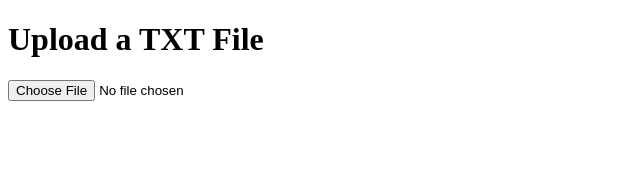
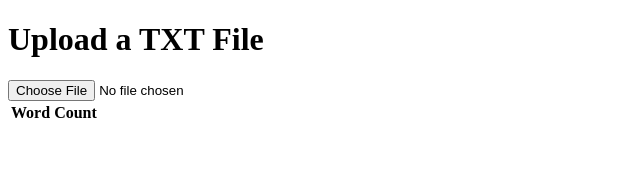
Before and after one commit to HesamSe/word-lens, a Next.js app: page / in a window 1280 px wide. Shown: the top 175 px of the page, without its empty margins (0-640 px from the left). Built offline with nearby package versions, Linux system fonts and the light colour scheme.

Commit message:
add word counter

```diff
--- a/pages/index.tsx
+++ b/pages/index.tsx
@@ -1,7 +1,11 @@
 import { useState } from 'react';
+type WordCount = {
+    word: string;
+    count: number;
+};
 
 export default function Home() {
-    const [charCount, setCharCount] = useState<number | null>(null);
+    const [words, setWords] = useState<WordCount[]>();
     const [error, setError] = useState<string | null>(null);
 
     const handleUpload = async (event: React.ChangeEvent<HTMLInputElement>) => {
@@ -24,7 +28,7 @@
 
             const data = await response.json();
             if (response.ok) {
-                setCharCount(data.charCount);
+                setWords(data.words);
                 setError(null);
             } else {
                 setError(data.error || 'Upload failed');
@@ -46,8 +50,37 @@
                     className="block w-full text-sm text-gray-700 file:mr-4 file:py-2 file:px-4 file:rounded-md file:border-0 file:text-sm file:font-semibold file:bg-blue-600 file:text-white hover:file:bg-blue-700"
                 />
 
-                {charCount !== null && (
-                    <p className="mt-4 text-lg font-medium text-green-600">Character Count: {charCount}</p>
+                {words !== null && (
+                    <div className="mt-4">
+                        <table className='w-full text-sm text-left rtl:text-right text-gray-500 dark:text-gray-400'>
+                            <thead className='text-xs text-gray-700 uppercase bg-gray-50 dark:bg-gray-700 dark:text-gray-400'>
+                                <tr>
+                                    <th scope="col" className="px-6 py-3">
+                                        Word
+                                    </th>
+                                    <th scope="col" className="px-6 py-3">
+                                        Count
+                                    </th>
+                                </tr>
+                            </thead>
+                            <tbody>
+                            {words?.map(wc => (
+                                <tr
+                                    className="bg-white border-b dark:bg-gray-800 dark:border-gray-700 border-gray-200"
+                                    key={wc.word}
+                                >
+                                    <th scope="row"
+                                        className="px-6 py-4 font-medium text-gray-900 whitespace-nowrap dark:text-white">
+                                        {wc.word}
+                                    </th>
+                                    <td className="px-6 py-4">
+                                        {wc.count}
+                                    </td>
+                                </tr>
+                            ))}
+                            </tbody>
+                        </table>
+                    </div>
                 )}
 
                 {error && <p className="mt-4 text-red-500">{error}</p>}
```
Also changed, not shown: pages/api/upload.ts (+11 -2 lines).
